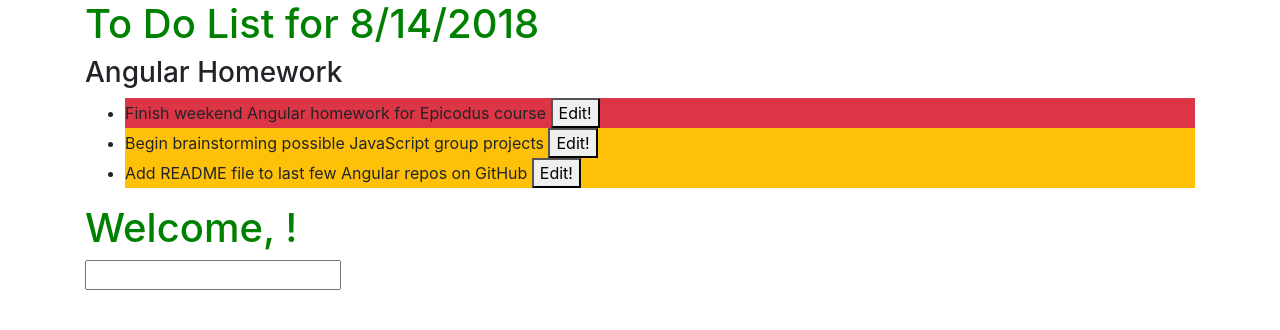
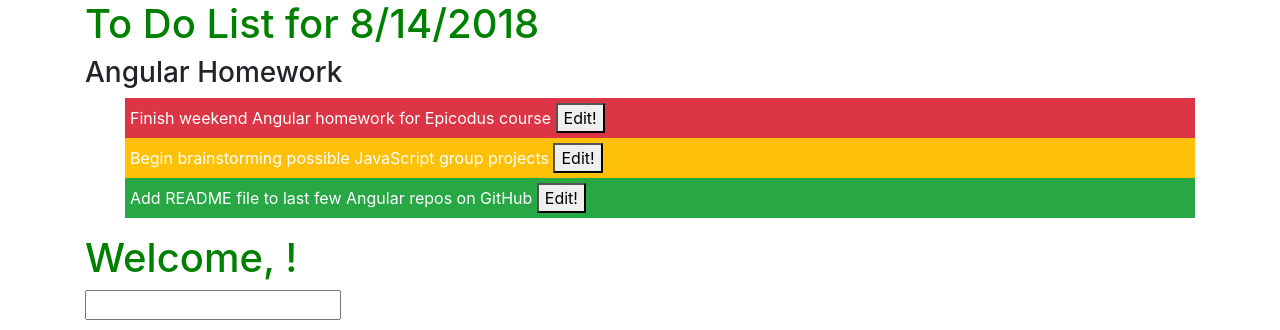
Before and after one commit to craigwann/task-list-angular, an Angular app: page / in a window 1280 px wide. Shown: the top 330 px of the page. Built offline with nearby package versions, Linux system fonts and the light colour scheme.

Commit message:
split edit tasks out into its own component

```diff
--- a/src/app/app.component.html
+++ b/src/app/app.component.html
@@ -9,7 +9,7 @@
     <input type="text" name="user" [(ngModel)]="userName">
   </form>
 
-  <div *ngIf="selectedTask">
+  <!-- <div *ngIf="selectedTask">
     <h3>{{selectedTask.description}}</h3>
     <p>Task Complete? {{selectedTask.done}}</p>
     <h3>Edit Task</h3>
@@ -21,7 +21,10 @@
     <input type="radio" [(ngModel)]="selectedTask.priority" value="2">Medium Priority<br>
     <input type="radio" [(ngModel)]="selectedTask.priority" value="3">High Priority<br>
     <button (click)="finishedEditing()">Done</button>
-  </div>
+  </div> -->
 
 
+
+
+<app-edit-task [childSelectedTask]="selectedTask" (clickedDone)="finishedEditing()"></app-edit-task>
 </div>
--- a/src/app/app.component.ts
+++ b/src/app/app.component.ts
@@ -16,7 +16,7 @@ export class AppComponent {
   masterTaskList: Task[] = [
     new Task('Finish weekend Angular homework for Epicodus course', 3),
     new Task('Begin brainstorming possible JavaScript group projects', 2),
-    new Task('Add README file to last few Angular repos on GitHub', 2)
+    new Task('Add README file to last few Angular repos on GitHub', 1)
   ];
 
   editTask(clickedTask) {
--- a/src/app/app.module.ts
+++ b/src/app/app.module.ts
@@ -4,12 +4,14 @@ import { FormsModule } from '@angular/forms';
 
 import { AppComponent } from './app.component';
 import { TaskListComponent } from './task-list/task-list.component';
+import { EditTaskComponent } from './edit-task/edit-task.component';
 
 
 @NgModule({
   declarations: [
     AppComponent,
-    TaskListComponent
+    TaskListComponent,
+    EditTaskComponent
   ],
   imports: [
     BrowserModule,
--- /dev/null
+++ b/src/app/edit-task/edit-task.component.html
@@ -0,0 +1,13 @@
+<div *ngIf="childSelectedTask">
+  <h3>{{childSelectedTask.description}}</h3>
+  <p>Task Complete? {{childSelectedTask.done}}</p>
+  <h3>Edit Task</h3>
+  <label>Enter Task Description:</label>
+  <input [(ngModel)]="childSelectedTask.description">
+  <label>Enter Task Priority (1-3):</label>
+  <br>
+  <input type="radio" [(ngModel)]="childSelectedTask.priority" [value]="1">1 (Low Priority)<br>
+  <input type="radio" [(ngModel)]="childSelectedTask.priority" [value]="2">2 (Medium Priority)<br>
+  <input type="radio" [(ngModel)]="childSelectedTask.priority" [value]="3">3 (High Priority)
+  <button (click)="finishedEditing()">Done</button>
+</div>
--- /dev/null
+++ b/src/app/edit-task/edit-task.component.ts
@@ -0,0 +1,21 @@
+import { Component, Input, Output, EventEmitter } from '@angular/core';
+import { Task } from '../models/task.model';
+
+@Component({
+  selector: 'app-edit-task',
+  templateUrl: './edit-task.component.html',
+  styleUrls: ['./edit-task.component.css']
+})
+export class EditTaskComponent  {
+  @Input() childSelectedTask: Task;
+  @Output() clickedDone = new EventEmitter();
+
+  constructor() { }
+
+  finishedEditing() {
+    this.clickedDone.emit();
+  }
+
+
+
+}
--- a/src/app/task-list/task-list.component.css
+++ b/src/app/task-list/task-list.component.css
@@ -0,0 +1,4 @@
+li {
+  color: white;
+  padding: 5px;
+}
--- a/src/app/task-list/task-list.component.ts
+++ b/src/app/task-list/task-list.component.ts
@@ -11,12 +11,12 @@ export class TaskListComponent {
   @Output() clickSender = new EventEmitter();
 
   priorityColor(currentTask){
-    if (currentTask.priority === 3){
+    if (currentTask.priority == 3){
       return "bg-danger";
-    } else if (currentTask.priority === 2) {
+    } else if (currentTask.priority == 2) {
       return  "bg-warning";
     } else {
-      return "bg-info";
+      return "bg-success";
     }
   }
 
```
Also changed, not shown: src/app/edit-task/edit-task.component.css (added), src/app/task-list/task-list.component.html (line endings or trailing spaces), 1 other file (tests, documents, lock files or other folders).
